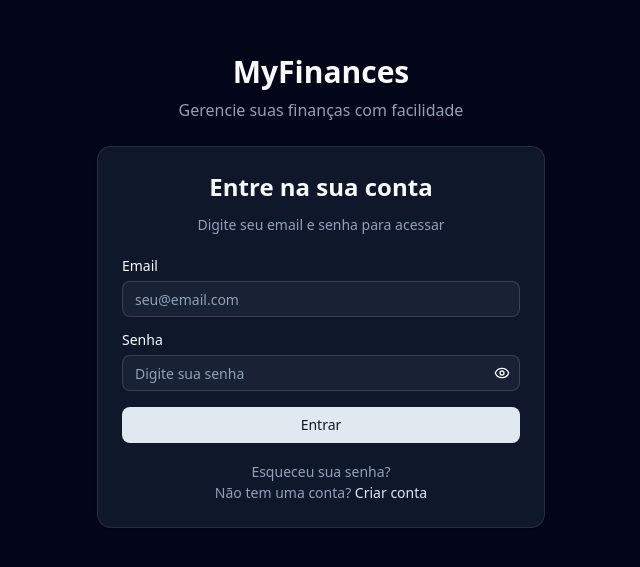
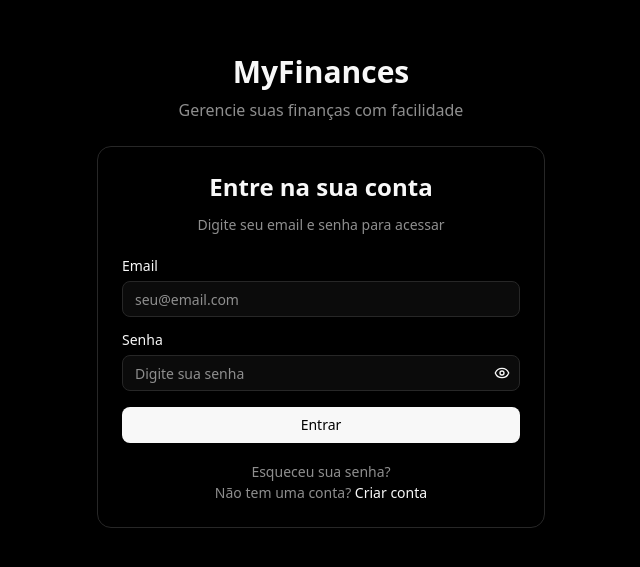
Before and after one commit to pedrodalalio/MyFinances, a React (Vite) app in the folder frontend/: page /auth/sign-in in a window 1280 px wide. Shown: the part 109-676 px from the top of the page, without its empty margins (319-959 px from the left). Built offline with nearby package versions, Linux system fonts and the light colour scheme.

Commit message:
Dark and Light mode

```diff
--- /dev/null
+++ b/frontend/src/contexts/ThemeContext.tsx
@@ -0,0 +1,44 @@
+import React, { createContext, useContext, useEffect, useState } from 'react';
+
+type Theme = 'light' | 'dark';
+
+interface ThemeContextType {
+  theme: Theme;
+  toggleTheme: () => void;
+}
+
+const ThemeContext = createContext<ThemeContextType | undefined>(undefined);
+
+export const ThemeProvider: React.FC<{ children: React.ReactNode }> = ({ children }) => {
+  const [theme, setTheme] = useState<Theme>(() => {
+    if (typeof window !== 'undefined') {
+      return (localStorage.getItem('theme') as Theme) || 'dark';
+    }
+    return 'dark';
+  });
+
+  useEffect(() => {
+    const root = window.document.documentElement;
+    root.classList.remove('light', 'dark');
+    root.classList.add(theme);
+    localStorage.setItem('theme', theme);
+  }, [theme]);
+
+  const toggleTheme = () => {
+    setTheme(prevTheme => prevTheme === 'light' ? 'dark' : 'light');
+  };
+
+  return (
+    <ThemeContext.Provider value={{ theme, toggleTheme }}>
+      {children}
+    </ThemeContext.Provider>
+  );
+};
+
+export const useTheme = () => {
+  const context = useContext(ThemeContext);
+  if (context === undefined) {
+    throw new Error('useTheme must be used within a ThemeProvider');
+  }
+  return context;
+};
--- a/frontend/src/index.css
+++ b/frontend/src/index.css
@@ -77,37 +77,37 @@
 }
 
 .dark {
-  --background: oklch(0.129 0.042 264.695);
-  --foreground: oklch(0.984 0.003 247.858);
-  --card: oklch(0.208 0.042 265.755);
-  --card-foreground: oklch(0.984 0.003 247.858);
-  --popover: oklch(0.208 0.042 265.755);
-  --popover-foreground: oklch(0.984 0.003 247.858);
-  --primary: oklch(0.929 0.013 255.508);
-  --primary-foreground: oklch(0.208 0.042 265.755);
-  --secondary: oklch(0.279 0.041 260.031);
-  --secondary-foreground: oklch(0.984 0.003 247.858);
-  --muted: oklch(0.279 0.041 260.031);
-  --muted-foreground: oklch(0.704 0.04 256.788);
-  --accent: oklch(0.279 0.041 260.031);
-  --accent-foreground: oklch(0.984 0.003 247.858);
-  --destructive: oklch(0.704 0.191 22.216);
-  --border: oklch(1 0 0 / 10%);
-  --input: oklch(1 0 0 / 15%);
-  --ring: oklch(0.551 0.027 264.364);
-  --chart-1: oklch(0.488 0.243 264.376);
-  --chart-2: oklch(0.696 0.17 162.48);
-  --chart-3: oklch(0.769 0.188 70.08);
-  --chart-4: oklch(0.627 0.265 303.9);
-  --chart-5: oklch(0.645 0.246 16.439);
-  --sidebar: oklch(0.208 0.042 265.755);
-  --sidebar-foreground: oklch(0.984 0.003 247.858);
-  --sidebar-primary: oklch(0.488 0.243 264.376);
-  --sidebar-primary-foreground: oklch(0.984 0.003 247.858);
-  --sidebar-accent: oklch(0.279 0.041 260.031);
-  --sidebar-accent-foreground: oklch(0.984 0.003 247.858);
-  --sidebar-border: oklch(1 0 0 / 10%);
-  --sidebar-ring: oklch(0.551 0.027 264.364);
+  --background: oklch(0.0392 0 0);
+  --foreground: oklch(0.9804 0 0);
+  --card: oklch(0.0392 0 0);
+  --card-foreground: oklch(0.9804 0 0);
+  --popover: oklch(0.0392 0 0);
+  --popover-foreground: oklch(0.9804 0 0);
+  --primary: oklch(0.9804 0 0);
+  --primary-foreground: oklch(0.0902 0 0);
+  --secondary: oklch(0.1412 0 0);
+  --secondary-foreground: oklch(0.9804 0 0);
+  --muted: oklch(0.1412 0 0);
+  --muted-foreground: oklch(0.6471 0 0);
+  --accent: oklch(0.1412 0 0);
+  --accent-foreground: oklch(0.9804 0 0);
+  --destructive: oklch(0.6275 0.2 22);
+  --border: oklch(0.2745 0 0);
+  --input: oklch(0.2745 0 0);
+  --ring: oklch(0.6471 0 0);
+  --chart-1: oklch(0.7569 0.196 22);
+  --chart-2: oklch(0.5765 0.196 142);
+  --chart-3: oklch(0.4941 0.196 182);
+  --chart-4: oklch(0.6941 0.196 62);
+  --chart-5: oklch(0.6196 0.196 302);
+  --sidebar: oklch(0.0392 0 0);
+  --sidebar-foreground: oklch(0.9804 0 0);
+  --sidebar-primary: oklch(0.9804 0 0);
+  --sidebar-primary-foreground: oklch(0.0902 0 0);
+  --sidebar-accent: oklch(0.1412 0 0);
+  --sidebar-accent-foreground: oklch(0.9804 0 0);
+  --sidebar-border: oklch(0.2745 0 0);
+  --sidebar-ring: oklch(0.6471 0 0);
 }
 
 @layer base {
--- a/frontend/src/layouts/Dashboard.tsx
+++ b/frontend/src/layouts/Dashboard.tsx
@@ -1,6 +1,6 @@
 import React, { Suspense } from "react";
 import { Outlet, useNavigate, useLocation } from "react-router-dom";
-import { Bell, User, LogOut } from "lucide-react";
+import { Bell, User, LogOut, Sun, Moon } from "lucide-react";
 
 import {
   Sidebar,
@@ -28,9 +28,11 @@ import { Skeleton } from "@/components/ui/skeleton";
 
 import useDashboardItems from "../hooks/useDashboardItems";
 import useAuth from "../hooks/useAuth";
+import { useTheme } from "../contexts/ThemeContext";
 
 const DashboardNavbar = () => {
   const { user, signOut } = useAuth();
+  const { theme, toggleTheme } = useTheme();
 
   return (
     <header className="sticky top-0 z-40 border-b bg-background/95 backdrop-blur supports-[backdrop-filter]:bg-background/60">
@@ -72,6 +74,14 @@ const DashboardNavbar = () => {
                 <DropdownMenuItem>
                   <User className="mr-2 h-4 w-4" />
                   <span>Perfil</span>
+                </DropdownMenuItem>
+                <DropdownMenuItem onClick={toggleTheme}>
+                  {theme === 'light' ? (
+                    <Moon className="mr-2 h-4 w-4" />
+                  ) : (
+                    <Sun className="mr-2 h-4 w-4" />
+                  )}
+                  <span>{theme === 'light' ? 'Modo Escuro' : 'Modo Claro'}</span>
                 </DropdownMenuItem>
                 <DropdownMenuItem onClick={() => signOut()}>
                   <LogOut className="mr-2 h-4 w-4" />
--- a/frontend/src/main.tsx
+++ b/frontend/src/main.tsx
@@ -4,13 +4,16 @@ import { BrowserRouter } from 'react-router-dom'
 import './index.css'
 import App from './App.tsx'
 import { AuthProvider } from './contexts/JWTContext'
+import { ThemeProvider } from './contexts/ThemeContext'
 
 createRoot(document.getElementById('root')!).render(
   <StrictMode>
     <BrowserRouter>
-      <AuthProvider>
-        <App />
-      </AuthProvider>
+      <ThemeProvider>
+        <AuthProvider>
+          <App />
+        </AuthProvider>
+      </ThemeProvider>
     </BrowserRouter>
   </StrictMode>,
 )
```
